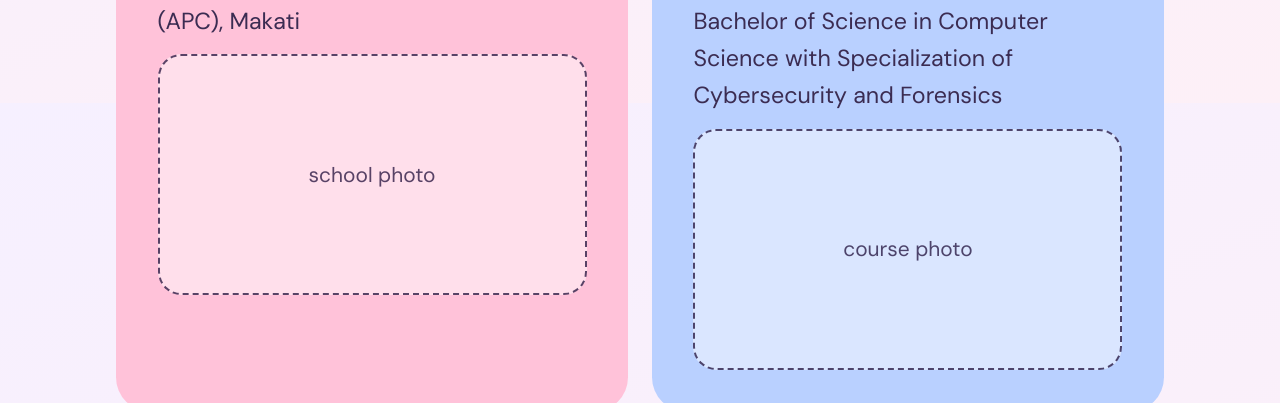
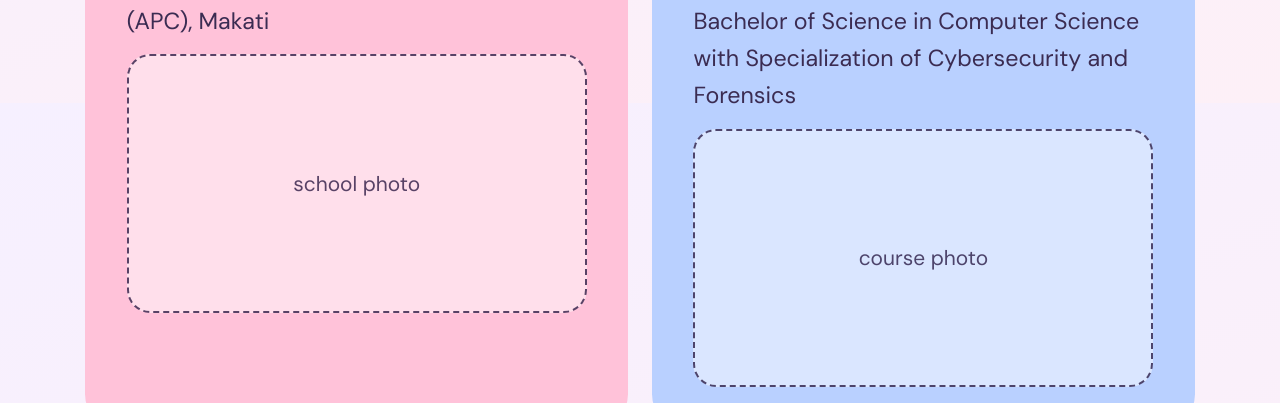
Before and after one commit to lckyVcky/WEBPROGCS251, a plain HTML site: page introduction/index.html in a window 1280 px wide. Shown: the part 697-1100 px from the top of the page. Drawn offline with Linux system fonts and the light colour scheme; a web font is replaced by a local one.

Commit message:
Update mystyle.css

```diff
--- a/introduction/css/mystyle.css
+++ b/introduction/css/mystyle.css
@@ -36,8 +36,7 @@ body {
 
 main,
 nav {
-  width: 85%;
-  max-width: 1200px;
+  width: 90%;
   margin: 0 auto;
 }
 
```
